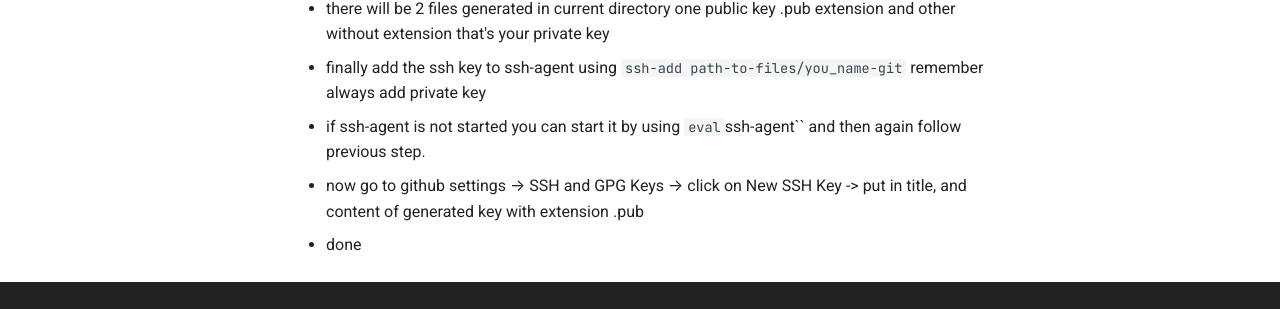
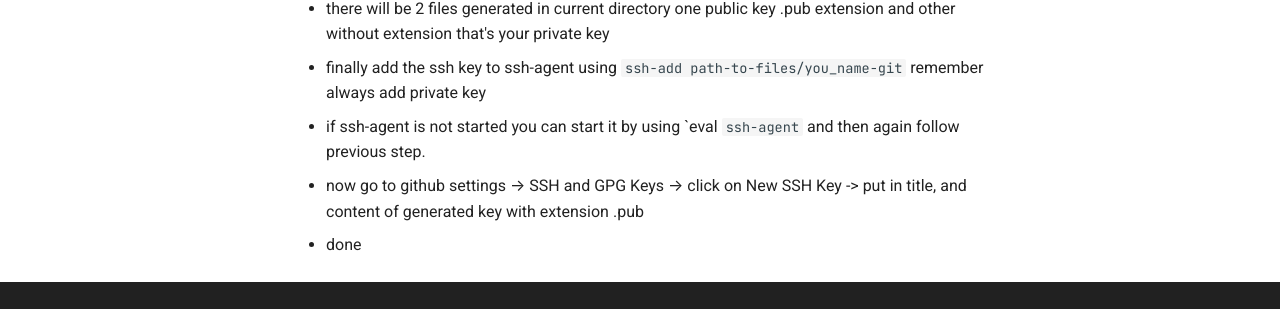
Before and after one commit to jayesh6297/knowledge-pot, an MkDocs documentation site: the page built from docs/Git/setting-up.md, in a window 1280 px wide and 1387 px high. Shown: the part 969-1278 px from the top of the window. Built offline with MkDocs 1.6.1 and Material for MkDocs 9.7.7, drawn with Linux system fonts in a browser that asks for light colours.

Commit message:
formatting

```diff
--- a/docs/Git/setting-up.md
+++ b/docs/Git/setting-up.md
@@ -20,6 +20,6 @@
 - provide filename to save generally i recommend to use githubusername-git
 - there will be 2 files generated in current directory one public key .pub extension and other without extension that's your private key
 - finally add the ssh key to ssh-agent using `ssh-add path-to-files/you_name-git` remember always add private key
-- if ssh-agent is not started you can start it by using `eval `ssh-agent`` and then again follow previous step.
+- if ssh-agent is not started you can start it by using `eval ``ssh-agent`` and then again follow previous step.
 - now go to github settings &rarr; SSH and GPG Keys &rarr; click on New SSH Key -> put in title, and content of generated key with extension .pub
 - done
```
